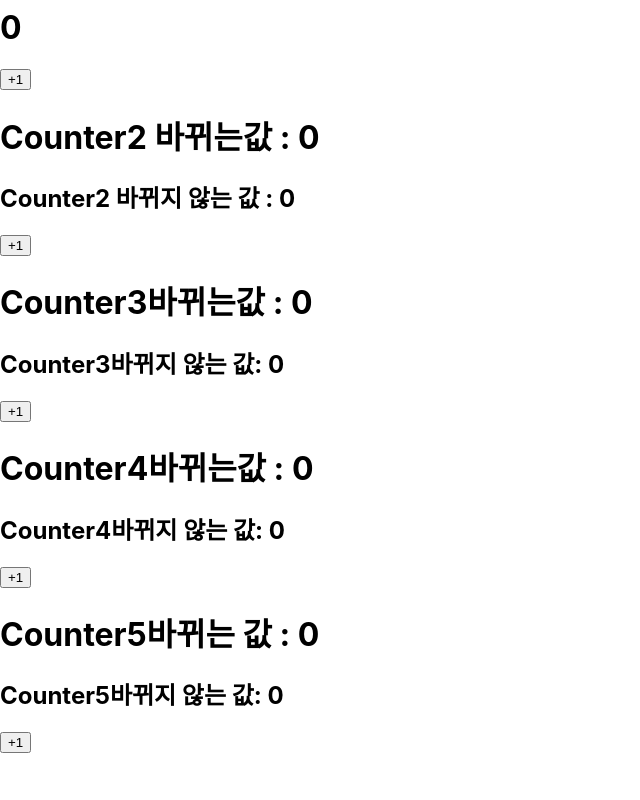
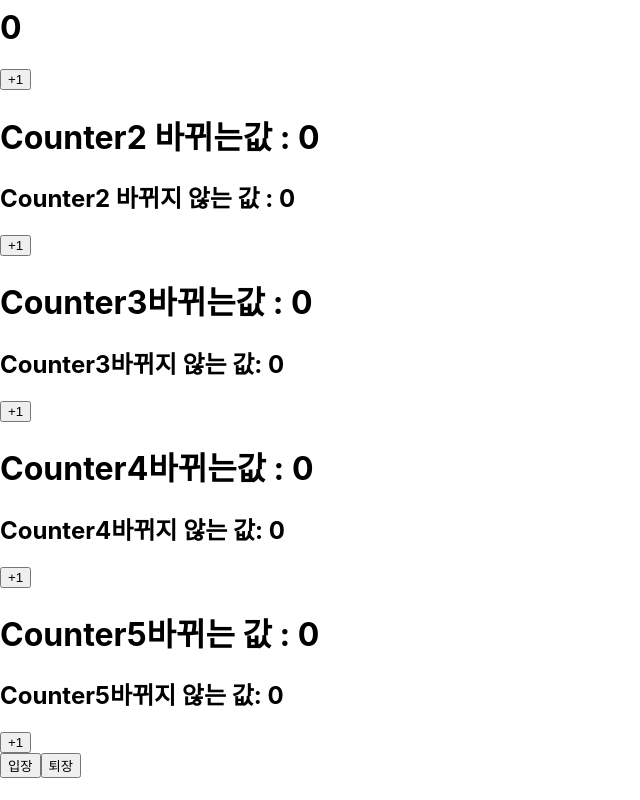
Before and after one commit to ohoCoding/React_Study, a React (Create React App) app: page / in a window 1280 px wide. Shown: the part 477-1277 px from the top of the page, without its empty margins (0-640 px from the left). Before the commit the page ends 1230 px from the top, so only its background shows below. Built offline with nearby package versions, Linux system fonts and the light colour scheme.

Commit message:
8thCommit_ReactStudy_state _useState 사용하기

```diff
--- /dev/null
+++ b/src/App15.js
@@ -0,0 +1,8 @@
+import React from "react";
+import Say from './Say';
+
+const App15 = () => {
+    return <Say/>;
+};
+
+export default App15;
--- /dev/null
+++ b/src/Say.js
@@ -0,0 +1,20 @@
+import React, { useState } from 'react';
+
+const Say = () => {
+    //useState 함수의 인자에는 상태의 초깃값을 넣어줍니다
+    // 클래스형 컴포넌트에서의 state 초기값은 객체 형태를 넣어 주어야 합니다
+    // useState에서는 반드시 객체가 아니어도 상관없고 값의 형태는 자유
+    const [message, setMessage ] = useState('');
+    const onClickEnter = () => setMessage('안녕하세요!')
+    const onClickLeave = () => setMessage('안녕히 가세요!');
+
+    return (
+        <div>
+            <button onClick = {onClickEnter}>입장 </button>
+            <button onClick = {onClickLeave}>퇴장 </button>
+            {/* 함수를 호출하면 배열 반환 & 배열의 첫 번쨰 원소는 현재상태 , 두번째 원소는 상태를 바꿔주는 함수*/}
+            <h1>{message}</h1>
+        </div>
+    );
+};
+export default Say;
--- a/src/index.js
+++ b/src/index.js
@@ -16,6 +16,7 @@ import App11 from './App11';
 import App12 from './App12';
 import App13 from './App13';
 import App14 from './App14';
+import App15 from './App15';
 ReactDOM.render(  //컴포넌트를 페이지에 렌더링하는 역할
   <React.StrictMode>
     <App />
@@ -32,6 +33,7 @@ ReactDOM.render(  //컴포넌트를 페이지에 렌더링하는 역할
     <App12 />
     <App13 />
     <App14 />
+    <App15 />
   </React.StrictMode>,
   //
   document.getElementById('root')
```
